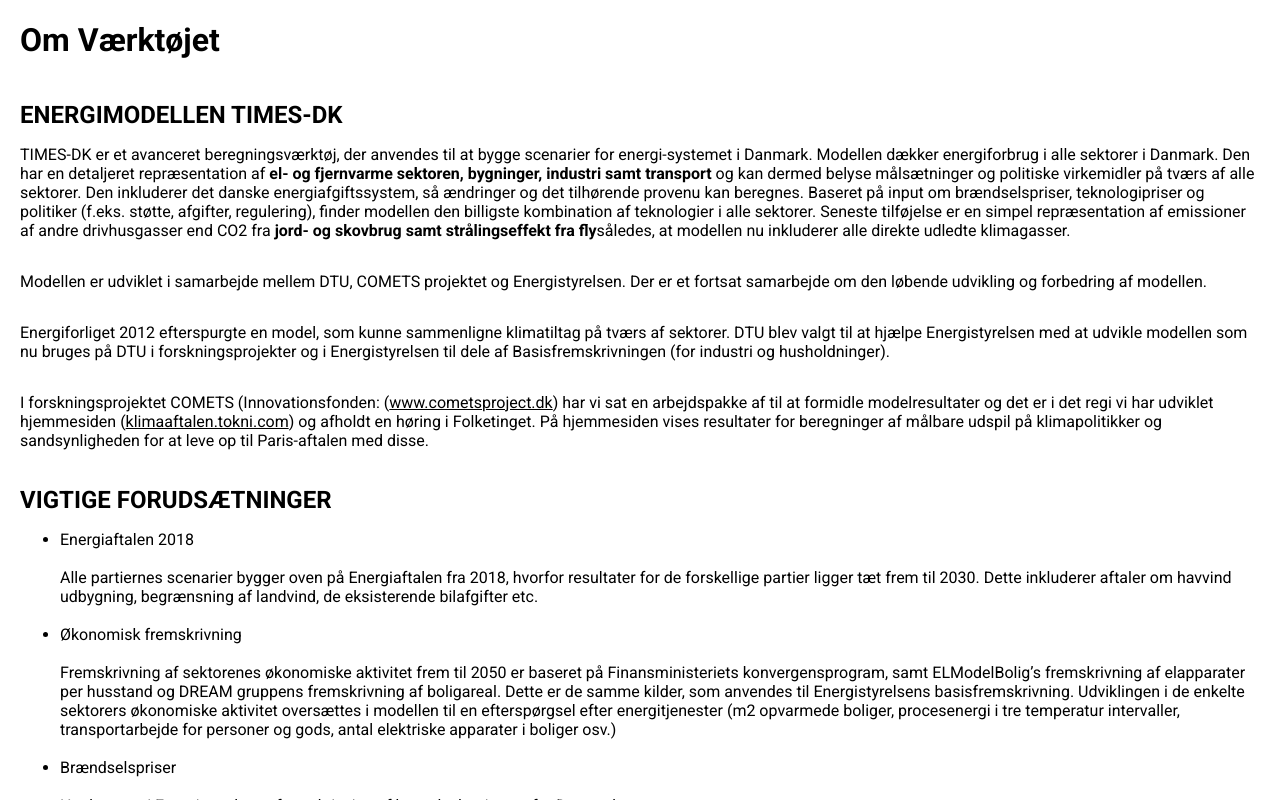
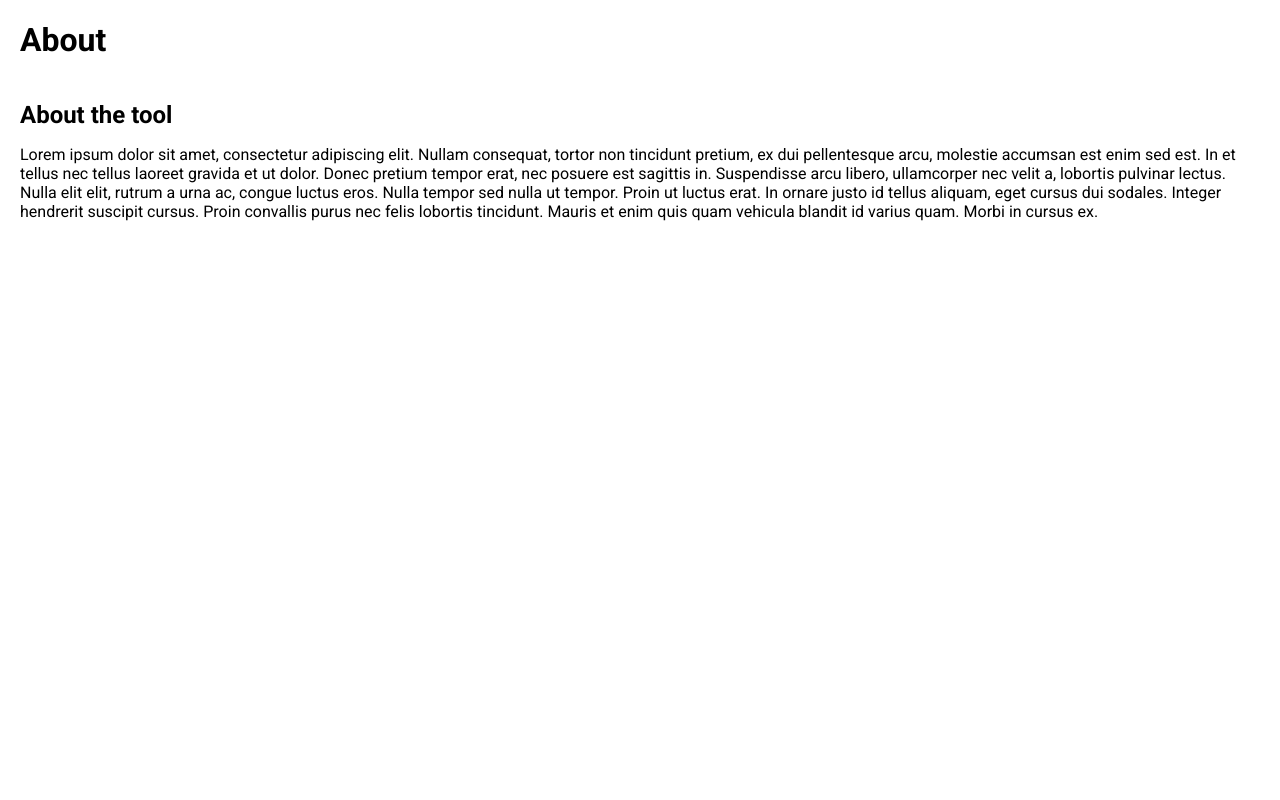
Before and after one commit to olavurellefsen/shift, a React (Create React App) app: page /about in a window 1280 px wide. Built offline with nearby package versions, Linux system fonts and the light colour scheme; what styled-components-breakpoint would draw is missing.

Commit message:
removed klimaaftalen text

```diff
--- a/package.json
+++ b/package.json
@@ -1,5 +1,5 @@
 {
-  "name": "klimaaftalen",
+  "name": "shift",
   "version": "0.1.0",
   "private": true,
   "dependencies": {
--- a/public/index.html
+++ b/public/index.html
@@ -22,8 +22,8 @@
       work correctly both with client-side routing and a non-root public URL.
       Learn how to configure a non-root public URL by running `npm run build`.
     -->
-    <title>Klimaaftalen</title>
-    <meta property="og:title" content="Klimaaftalen"/>
+    <title>Shift</title>
+    <meta property="og:title" content="Shift"/>
     <meta property="og:type" content="movie"/>
     <meta property="og:url" content="https://klimaaftalen.tokni.com"/>
     <meta property="og:image" content="https://klimaaftalen.tokni.com/images/klimaaftalen.png"/>
--- a/src/alert/Welcome.js
+++ b/src/alert/Welcome.js
@@ -45,12 +45,6 @@ function Welcome(props) {
     <AlertContainer>
       <AlertBody>
         <AlertBodyParagraph>{t("welcome-text.welcome-1")}</AlertBodyParagraph>
-        <AlertBodyParagraph>{t("welcome-text.welcome-2")}</AlertBodyParagraph>
-        <AlertBodyParagraph>{t("welcome-text.welcome-3")}</AlertBodyParagraph>
-        <AlertBodyParagraph>{t("welcome-text.welcome-4")}</AlertBodyParagraph>
-        <AlertBodyParagraph>{t("welcome-text.welcome-5")}</AlertBodyParagraph>
-        <AlertBodyParagraph>{t("welcome-text.welcome-6")}</AlertBodyParagraph>
-        <AlertBodyParagraph>{t("welcome-text.welcome-7")}</AlertBodyParagraph>
       </AlertBody>
       <CloseWindowIcon
         onClick={event => props.closeWelcome(event, "showWelcome", false)}
--- a/src/leftMenu/LeftMenu.js
+++ b/src/leftMenu/LeftMenu.js
@@ -119,11 +119,11 @@ const ToggleSwitchText = styled.div`
   margin-left: 10px;
 `;
 
-const ToggleLanguageText = styled.div`
-  color: ${props => (props.selected ? "white" : "gray")};
-  margin-left: 10px;
-  margin-right: 10px;
-`;
+// const ToggleLanguageText = styled.div`
+//   color: ${props => (props.selected ? "white" : "gray")};
+//   margin-left: 10px;
+//   margin-right: 10px;
+// `;
 
 const ScenarioDifferenceText = styled.div`
   font-size: 0.7em;
@@ -146,7 +146,7 @@ const CopyrightNotice = styled.div`
   padding: 0 12px 5px 15px;
   margin: 0;
   width: 100%;
-  heigth: 26px;
+  height: 26px;
 `;
 
 const ExternalLink = styled.a`
@@ -161,14 +161,14 @@ function ScenarioSelectionMenu(props) {
   const { t, i18n } = useTranslation();
   const language = i18n.language;
 
-  const toggleLanguage = e => {
-    e.preventDefault();
-    if (language === "en") {
-      i18n.changeLanguage("dk");
-    } else {
-      i18n.changeLanguage("en");
-    }
-  };
+  // const toggleLanguage = e => {
+  //   e.preventDefault();
+  //   if (language === "en") {
+  //     i18n.changeLanguage("dk");
+  //   } else {
+  //     i18n.changeLanguage("en");
+  //   }
+  // };
 
   return (
     <MenuLayout>
--- a/src/pages/About.js
+++ b/src/pages/About.js
@@ -38,24 +38,20 @@ const BodyLink = styled.a`
 
 export default () => (
   <AboutContainer>
-    <AboutHeader>Om Værktøjet</AboutHeader>
-    <AboutHeader2>ENERGIMODELLEN TIMES-DK</AboutHeader2>
+    <AboutHeader>About</AboutHeader>
+    <AboutHeader2>About the tool</AboutHeader2>
     <AboutBody>
-      TIMES-DK er et avanceret beregningsværktøj, der anvendes til at bygge
-      scenarier for energi-systemet i Danmark. Modellen dækker energiforbrug i
-      alle sektorer i Danmark. Den har en detaljeret repræsentation af{" "}
-      <b>el- og fjernvarme sektoren, bygninger, industri samt transport</b> og
-      kan dermed belyse målsætninger og politiske virkemidler på tværs af alle
-      sektorer. Den inkluderer det danske energiafgiftssystem, så ændringer og
-      det tilhørende provenu kan beregnes. Baseret på input om brændselspriser,
-      teknologipriser og politiker (f.eks. støtte, afgifter, regulering), finder
-      modellen den billigste kombination af teknologier i alle sektorer. Seneste
-      tilføjelse er en simpel repræsentation af emissioner af andre
-      drivhusgasser end CO2 fra{" "}
-      <b>jord- og skovbrug samt strålingseffekt fra fly</b>
-      således, at modellen nu inkluderer alle direkte udledte klimagasser.
+    Lorem ipsum dolor sit amet, consectetur adipiscing elit. Nullam consequat,
+    tortor non tincidunt pretium, ex dui pellentesque arcu, molestie accumsan
+    est enim sed est. In et tellus nec tellus laoreet gravida et ut dolor. Donec
+    pretium tempor erat, nec posuere est sagittis in. Suspendisse arcu libero,
+    ullamcorper nec velit a, lobortis pulvinar lectus. Nulla elit elit, rutrum a
+    urna ac, congue luctus eros. Nulla tempor sed nulla ut tempor. Proin ut luctus
+    erat. In ornare justo id tellus aliquam, eget cursus dui sodales. Integer
+    hendrerit suscipit cursus. Proin convallis purus nec felis lobortis tincidunt.
+    Mauris et enim quis quam vehicula blandit id varius quam. Morbi in cursus ex.
     </AboutBody>
-    <AboutBody>
+    {/* <AboutBody>
       Modellen er udviklet i samarbejde mellem DTU, COMETS projektet og
       Energistyrelsen. Der er et fortsat samarbejde om den løbende udvikling og
       forbedring af modellen.
@@ -353,6 +349,6 @@ export default () => (
       deres scenarier, af EC Joint Research Centre i Petten Holland (JRC) til
       analyser for kommissionen. Flere modelteams bruger også TIMES modeller til
       scenarieberegninger for IPCC.
-    </AboutBody>
+    </AboutBody> */}
   </AboutContainer>
 );
--- a/src/translations/dk.json
+++ b/src/translations/dk.json
@@ -1,5 +1,5 @@
 {
-  "title": "Klimaaftalen",
+  "title": "Shift",
   "menu": {
     "mobile": {
       "about": "Om",
--- a/src/translations/en.json
+++ b/src/translations/en.json
@@ -84,13 +84,7 @@
     }
   },
   "welcome-text": {
-    "welcome-1": "The energy system analysis group at the Technical University of Denmark (DTU) invites to a debate about climate and energy politics with our tool.",
-    "welcome-2": "With this tool you can explore different scenarios related to the Danish Climate Agreement 2019. Choose a scenario in the left menu and see the result in the charts below.",
-    "welcome-3": "The tool is developed to further open the debate about climate and energy politics and make a complex system easier to understand. The scenarios that are shown, should be understood as tecno-economical potentials for the development towards 2050, based on full foresight. Results cannot be concluded as the final or correct direction to obtain fossil freedom, but should on the contrary show us how far we can go, if the technology and the economics work optimally. There is therefore a need for additional policies for instance to manage behaviour that is not economically rational and imperfect markets.",
-    "welcome-4": "A model is always a simplification of the real world. When comparing scenarios you should take into account that only techno-economic instruments (subsidies, taxes, bans et cetera) can be compared. Policies aimed at e.g. behaviour are not included.",
-    "welcome-5": "The shown scenarios are based on calcuations in the energy system model TIMES-DK. The energy model is based on the basic preconditions about financial growth from the ministry of finance and the transport need from the land traffic model. Moreover, a technological development is assumed, which you can read more about under Preconditions.",
-    "welcome-6": "The scenario descriptions and the results are based on DTU's interpretation of the government's proposal, statements from other parties as well as our own scenarios. The scenarios will be updated continuously as new information becomes available.",
-    "welcome-7": "Most recent update: 9 May 2019"
+    "welcome-1": "Welcome text"
   },
   "chartTitle": {
     "CO2 emissioner og %-reduktion": "CO2 emissions and %-reduction",
```
Also changed, not shown: public/manifest.json, 1 other file (tests, documents, lock files or other folders).
